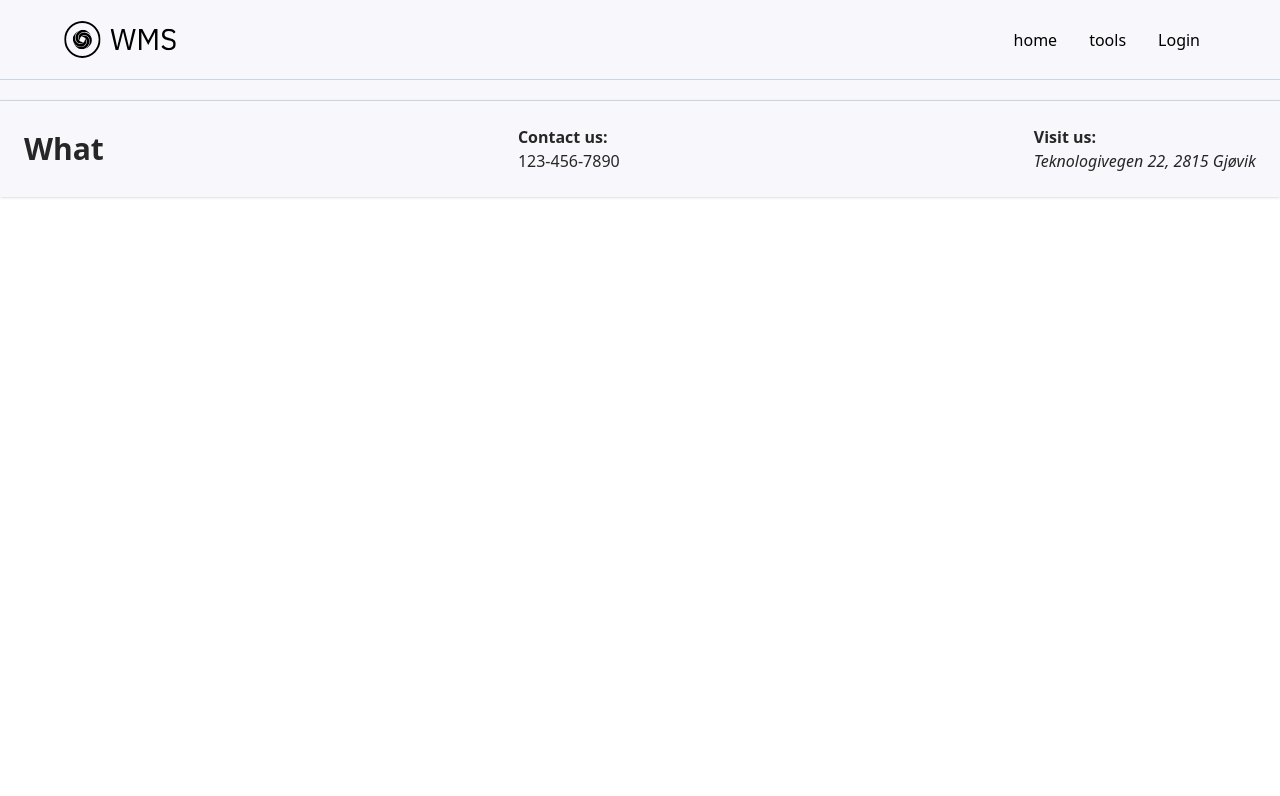
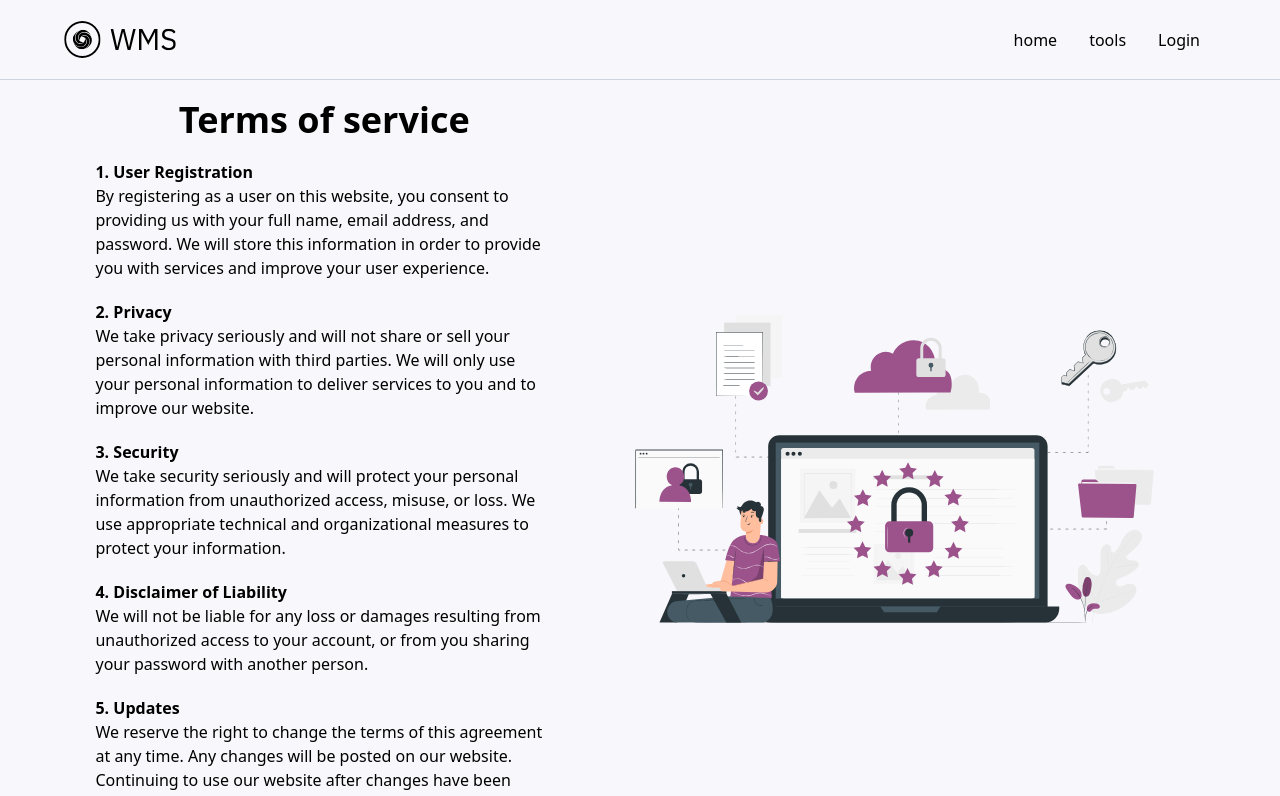
Before and after one commit to tijohans/WorkshopManagementSystem, a React (Vite) app in the folder app/: page /termsofservice in a window 1280 px wide. Shown: the top 796 px of the page. Built offline with nearby package versions, Linux system fonts and the light colour scheme.

Commit message:
Added terms of service page and link in footer

```diff
--- a/app/src/App.tsx
+++ b/app/src/App.tsx
@@ -7,6 +7,7 @@ import ToolsOverview from './pages/ToolsOverview'
 import ToolPage from './pages/ToolPage'
 import LoginPage from './pages/LoginPage'
 import UserPage from './pages/UserPage'
+import ToS from './pages/ToS'
 
 function App() {
   const [count, setCount] = useState(0)
@@ -22,11 +23,12 @@ function App() {
           <Route path=':id' element={<ToolPage />} />
 
         </Route>
-        <Route element={<LoginPage /> } path='/login'>
-        </Route>
 
-        <Route element={<UserPage />} path='/userpage'>
-        </Route>
+        <Route element={<LoginPage /> } path='/login' />
+
+        <Route element={<UserPage />} path='/userpage' />
+
+        <Route element={<ToS />} path='/termsofservice' />
 
       </Routes>
 
--- a/app/src/components/Footer.tsx
+++ b/app/src/components/Footer.tsx
@@ -1,9 +1,10 @@
 import React from "react";
+import { Link } from "react-router-dom";
 
 function Footer() {
   return (
     <footer className="w-full mt-5 p-4 bg-ghost-white border-t border-slate-300 shadow md:flex md:items-center md:justify-between md:p-6  md:w-screen ">
-      <h2 className="text-3xl font-bold text-eerie-black">What</h2>
+      <Link className="hover:underline hover:underline-offset-8 hover:text-blue-500" to='/termsofservice'>Terms of Service</Link>
       <div>
         <p className="font-bold text-eerie-black">Contact us:</p>
         <a className=" text-eerie-black  transition ease-in-out hover:delay-50 duration-500 hover:text-plum  hover:underline underline-offset-4 " href="tel:123-456-7890">123-456-7890  </a>
--- /dev/null
+++ b/app/src/pages/ToS.tsx
@@ -0,0 +1,53 @@
+export default function ToS() {
+    return (
+        <section className="flex justify-evenly mx-10 my-5">
+            <article className="grid place-items-center min-h-[80vh]">
+                <h1 className="text-4xl mb-5 font-semibold">Terms of service</h1>
+                <ol className="max-w-[50ch]">
+                    <li className="mb-5">
+                        <h2 className="font-semibold">1. User Registration</h2>
+                        <p>By registering as a user on this website, you consent to providing us with your full name, email address, and password. We will store this information in order to provide you with services and improve your user experience.</p>
+                    </li>
+                    <li className="mb-5">
+                        <h2 className="font-semibold">2. Privacy</h2>
+                        <p>We take privacy seriously and will not share or sell your personal information with third parties. We will only use your personal information to deliver services to you and to improve our website.</p>
+                    </li>
+                    <li className="mb-5">
+                        <h2 className="font-semibold">3. Security</h2>
+                        <p>We take security seriously and will protect your personal information from unauthorized access, misuse, or loss. We use appropriate technical and organizational measures to protect your information.</p>
+                    </li>
+                    <li className="mb-5">
+                        <h2 className="font-semibold">4. Disclaimer of Liability</h2>
+                        <p>We will not be liable for any loss or damages resulting from unauthorized access to your account, or from you sharing your password with another person.</p>
+                    </li>
+                    <li className="mb-5">
+                        <h2 className="font-semibold">5. Updates</h2>
+                        <p>We reserve the right to change the terms of this agreement at any time. Any changes will be posted on our website. Continuing to use our website after changes have been posted means that you accept the new terms.</p>
+                    </li>
+                </ol>
+
+            </article>
+            <img src="/GDPR.svg" alt="" className="hidden lg:block md:max-w-xl" />
+        </section>
+    )
+}
+
+/*
+    # Terms of Service
+
+    ## Brukerregistrering
+    Ved å registrere deg som bruker på denne nettsiden, samtykker du til å gi oss fullt navn, e-postadresse og passord. Vi vil lagre denne informasjonen for å kunne tilby deg tjenester og forbedre brukeropplevelsen din.
+
+    ## Personvern
+    Vi tar personvern på alvor, og vil ikke dele eller selge dine personlige opplysninger med tredjeparter. Vi vil kun bruke dine personlige opplysninger for å levere tjenester til deg og for å forbedre vår nettside.
+
+    ## Sikkerhet
+    Vi tar sikkerhet på alvor, og vil beskytte dine personlige opplysninger mot uautorisert tilgang, misbruk eller tap. Vi bruker passende tekniske og organisatoriske tiltak for å beskytte dine opplysninger.
+
+    ## Ansvarsfraskrivelse
+    Vi vil ikke være ansvarlig for eventuelle tap eller skader som følge av uautorisert tilgang til din konto, eller som følge av at du har delt ditt passord med en annen person.
+
+    ## Oppdateringer
+    Vi forbeholder oss retten til å endre vilkårene i denne avtalen når som helst. Eventuelle endringer vil bli publisert på vår nettside. Fortsettelse av bruk av vår nettside etter publisering av endringer betyr at du aksepterer de nye vilkårene.
+
+*/
```
Also changed, not shown: app/public/GDPR.svg (added).
